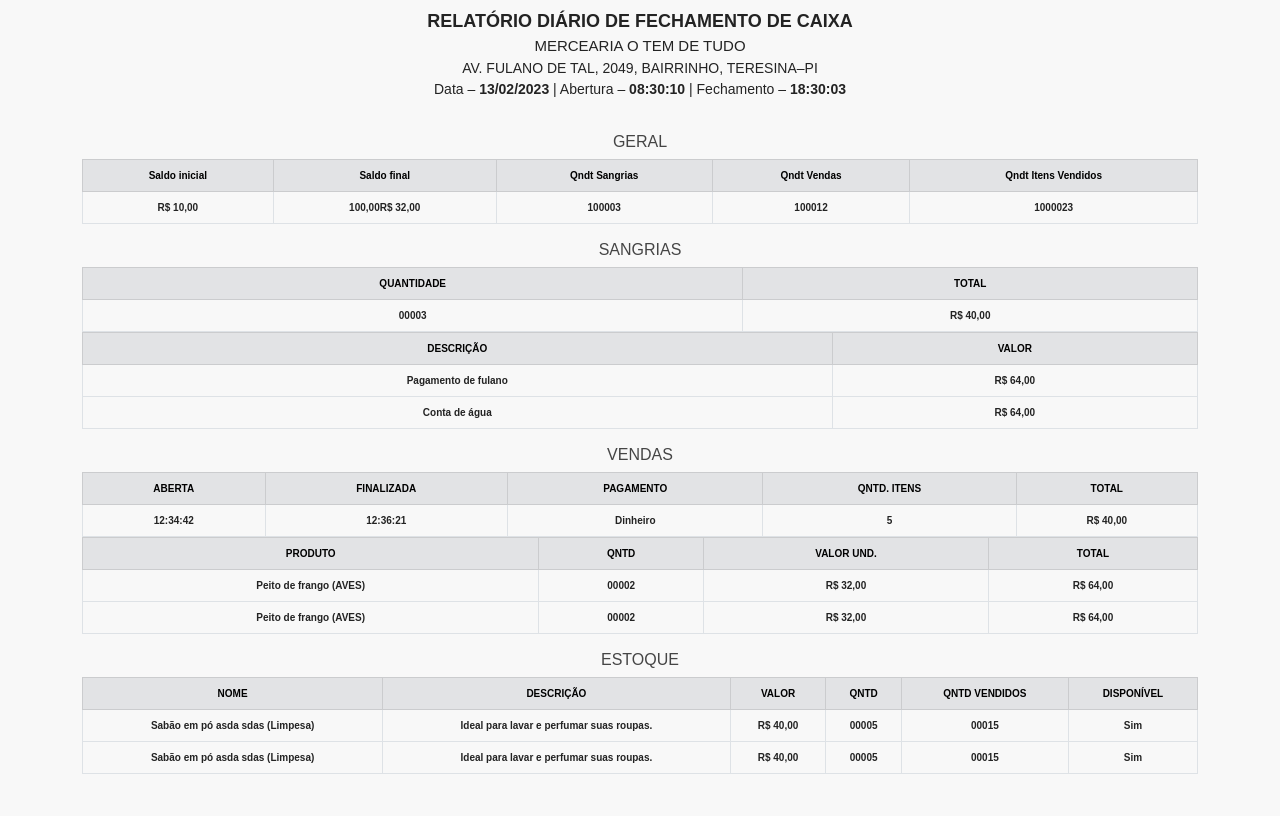
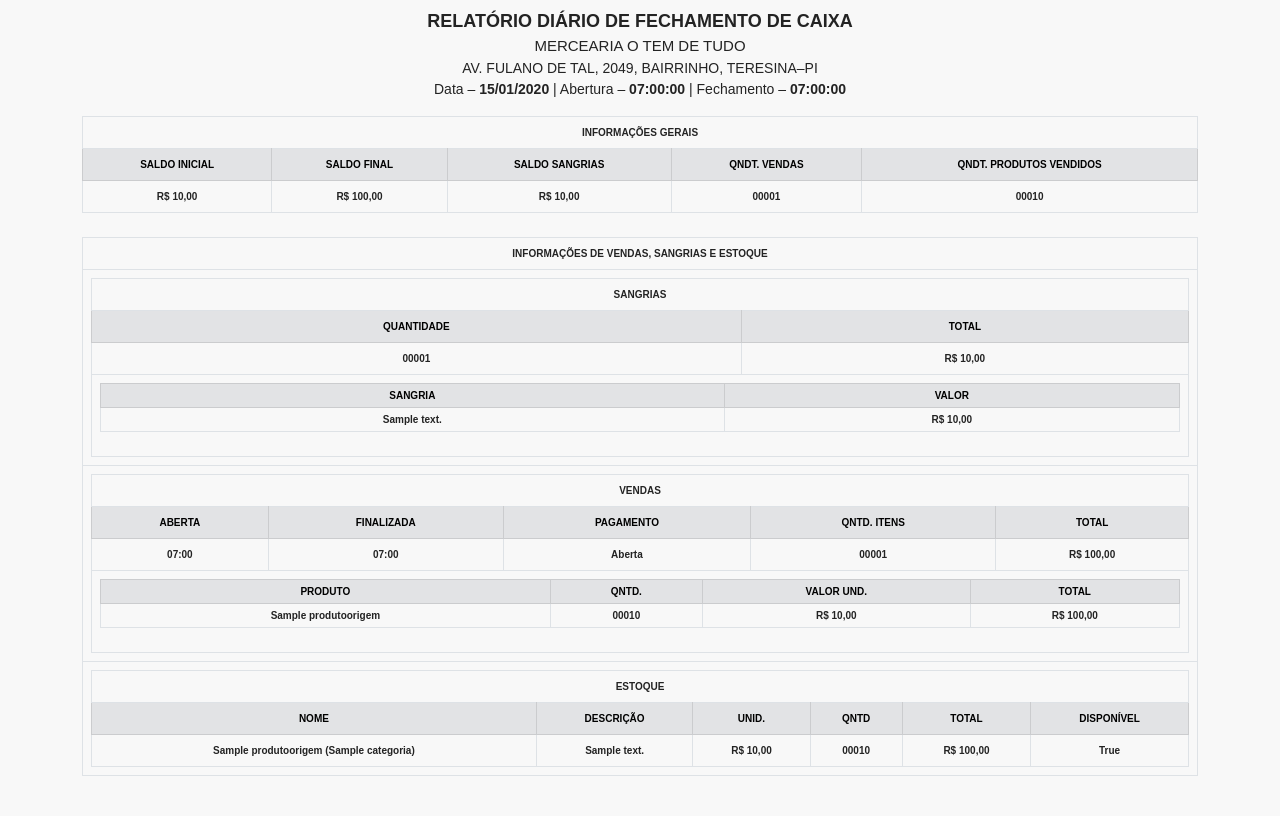
Before and after one commit to Juzeka/Mercearia, a Django app: template apps/financeiro/templates/financeiro/relatorio.html in a window 1280 px wide. Before the commit the page ends 774 px from the top, so only its background shows below. Run offline with Django 4.2, Linux system fonts and the light colour scheme; tables that the repository leaves empty hold one stand-in row (values such as "Sample post"); the template is opened without the code that fills it: values that come from a table or form of the project are taken from there, most other values are stand-ins (such as "Sample title", 1, 10 or a date in 2020); lists and menus that the app fills with data are empty.

Commit message:
pegando informacoes de forma dinamica

```diff
--- a/apps/financeiro/templates/financeiro/relatorio.html
+++ b/apps/financeiro/templates/financeiro/relatorio.html
@@ -6,15 +6,11 @@
     <meta charset="UTF-8">
     <meta http-equiv="X-UA-Compatible" content="IE=edge">
     <meta name="viewport" content="width=device-width, initial-scale=1.0">
-    <link
-        href="https://cdn.jsdelivr.net/npm/bootstrap@5.0.2/dist/css/bootstrap.min.css"
-        rel="stylesheet"
-        crossorigin="anonymous"
-    >
+    <link href="https://cdn.jsdelivr.net/npm/bootstrap@5.0.2/dist/css/bootstrap.min.css" rel="stylesheet" crossorigin="anonymous">
     <title>Relatório C{{ caixa.pk }} &ndash; {{ caixa.criado_em |date:'d/m/y' }}</title>
     <style>
         @page {
-            margin-top: 25px;
+            margin-top: 15px;
             margin-left: 8px;
             margin-right: 8px;
             background-color: rgb(248, 248, 248);
@@ -36,90 +32,103 @@
     </style>
 </head>
 <body class="container">
-    <section>
+    <section class="mb-4">
         <div class="row text-center">
-            <div class="col-12 mt-2 mb-4">
+            <div class="col-12 mt-2 mb-3">
                 <span style="font-size: 18px !important;"><strong>RELATÓRIO DIÁRIO DE FECHAMENTO DE CAIXA</strong></span><br>
                 <span style="font-size: 15px !important;">MERCEARIA O TEM DE TUDO</span><br>
                 <span style="font-size: 14px !important;">AV. FULANO DE TAL, 2049, BAIRRINHO, TERESINA&ndash;PI</span><br>
-                <span style="font-size: 14px !important;">Data &ndash; <strong>13/02/2023</strong> | Abertura &ndash; <strong>08:30:10</strong> | Fechamento &ndash; <strong>18:30:03</strong></span>
+                <span style="font-size: 14px !important;">Data &ndash; <strong>{{ caixa.criado_em |date:'d/m/Y'}}</strong> | Abertura &ndash; <strong>{{ caixa.criado_em |date:'H:i:s'}}</strong> | Fechamento &ndash; <strong>{{ caixa.fechado_em |date:'H:i:s'}}</strong></span>
             </div>
-            <div class="col-12 mt-2">
-                <h6>GERAL</h6>
+            <div class="col-12">
                 <table class="table table-bordered">
                     <thead>
+                        <tr>
+                            <th colspan="5">INFORMAÇÕES GERAIS</th>
+                        </tr>
                         <tr class="table-secondary">
-                            <th scope="col">Saldo inicial</th>
-                            <th scope="col">Saldo final</th>
-                            <th scope="col">Qndt Sangrias</th>
-                            <th scope="col">Qndt Vendas</th>
-                            <th scope="col">Qndt Itens Vendidos</th>
+                            <th scope="col">SALDO INICIAL</th>
+                            <th scope="col">SALDO FINAL</th>
+                            <th scope="col">SALDO SANGRIAS</th>
+                            <th scope="col">QNDT. VENDAS</th>
+                            <th scope="col">QNDT. PRODUTOS VENDIDOS</th>
                         </tr>
                     </thead>
                     <tbody>
                         <tr>
-                            <th>{{ teste | parse_for_reais }}</th>
-                            <th>{{ caixa.total }}R$ 32,00</th>
-                            <th>{{ caixa.qntd_sangrias }}00003</th>
-                            <th>{{ caixa.qntd_vendas }}00012</th>
-                            <th>{{ caixa.qntd_itens_vendidos }}00023</th>
+                            <th>{{ caixa.valor_inicial |parse_for_reais }}</th>
+                            <th>{{ caixa.total |parse_for_reais }}</th>
+                            <th>{{ caixa.total_sangrias |parse_for_reais }}</th>
+                            <th>{{ caixa.qntd_vendas |zeros_esquerda }}</th>
+                            <th>{{ caixa.qntd_itens_vendidos |zeros_esquerda }}</th>
                         </tr>
                     </tbody>
                 </table>
             </div>
-        </div>
-    </section>
-
-    <section>
-        <div class="row">
-            <div class="col text-center">
-                <h6>SANGRIAS</h6>
-                <div class="row">
-                    <div class="col-12">
+            <div class="col-12 mt-2">
+                <table class="table table-bordered">
+                    <thead>
+                        <tr>
+                            <th colspan="5">INFORMAÇÕES DE VENDAS, SANGRIAS E ESTOQUE</th>
+                        </tr>
+                    </thead>
+                    <tbody>
+                        <tr>
+                        <tr>
+                            <td colspan="5">
                                 <table class="table table-bordered" style="margin-bottom: 0;">
                                     <thead>
+                                        <tr>
+                                            <th colspan="2">SANGRIAS</th>
+                                        </tr>
                                         <tr class="table-secondary">
                                             <th scope="col">QUANTIDADE</th>
                                             <th scope="col">TOTAL</th>
                                         </tr>
                                     </thead>
                                     <tbody>
+                                        {% if caixa.sangrias %}
                                         <tr>
-                                    <th>00003</th>
-                                    <th>R$ 40,00</th>
+                                            <th>{{ caixa.qntd_sangrias |zeros_esquerda }}</th>
+                                            <th>{{ caixa.total_sangrias |parse_for_reais }}</th>
                                         </tr>
-                            </tbody>
-                        </table>
-                        <table class="table table-bordered">
+                                        <tr>
+                                            <th colspan="2">
+                                                <table class="table table-sm table-bordered">
                                                     <thead>
                                                         <tr class="table-secondary">
-                                    <th scope="col">DESCRIÇÃO</th>
+                                                            <th scope="col">SANGRIA</th>
                                                             <th scope="col">VALOR</th>
                                                         </tr>
                                                     </thead>
                                                     <tbody>
+                                                        {% for sangria in caixa.sangrias.all %}
                                                             <tr>
-                                    <th>Pagamento de fulano</th>
-                                    <th>R$ 64,00</th>
+                                                                <th>{{ sangria.descricao }}</th>
+                                                                <th>{{ sangria.valor |parse_for_reais }}</th>
+                                                            </tr>
+                                                        {% endfor %}
+                                                    </tbody>
+                                                </table>
+                                            </th>
+                                        </tr>
+                                        {% else %}
+                                        <tr>
+                                            <td colspan="2">Não há sangrias registradas.</td>
+                                        </tr>
+                                        {% endif %}
+
+                                    </tbody>
+                                </table>
+                            </td>
                         </tr>
                         <tr>
-                                    <th>Conta de água</th>
-                                    <th>R$ 64,00</th>
-                                </tr>
-                            </tbody>
-                        </table>
-                    </div>
-                </div>
-            </div>
-        </div>
-    </section>
-
-    <section>
-        <div class="row">
-            <div class="col-12 text-center">
-                <h6>VENDAS</h6>
+                            <td colspan="5">
                                 <table class="table table-bordered" style="margin-bottom: 0;">
                                     <thead>
+                                        <tr>
+                                            <th colspan="5">VENDAS</th>
+                                        </tr>
                                         <tr class="table-secondary">
                                             <th scope="col">ABERTA</th>
                                             <th scope="col">FINALIZADA</th>
@@ -129,36 +138,80 @@
                                         </tr>
                                     </thead>
                                     <tbody>
+                                        {% if caixa.vendas %}
+
+                                            {% for venda in caixa.vendas.all %}
                                                 <tr>
-                            <th>12:34:42</th>
-                            <th>12:36:21</th>
-                            <th>Dinheiro</th>
-                            <th>5</th>
-                            <th>R$ 40,00</th>
+                                                    <th>{{ venda.criado_em |date:'H:i'}}</th>
+                                                    <th>{{ venda.alterado_em |date:'H:i'}}</th>
+                                                    <th>{{ venda.get_forma_pagamento_display }}</th>
+                                                    <th>{{ venda.qntd_itens |zeros_esquerda }}</th>
+                                                    <th>{{ venda.total |parse_for_reais }}</th>
                                                 </tr>
-                    </tbody>
-                </table>
-                <table class="table table-bordered">
+                                                <tr>
+                                                    <td colspan="5">
+                                                        <table class="table table-sm table-bordered">
                                                             <thead>
                                                                 <tr class="table-secondary">
                                                                     <th scope="col">PRODUTO</th>
-                            <th scope="col">QNTD</th>
+                                                                    <th scope="col">QNTD.</th>
                                                                     <th scope="col">VALOR UND.</th>
                                                                     <th scope="col">TOTAL</th>
                                                                 </tr>
                                                             </thead>
                                                             <tbody>
+                                                                {% for item_venda in venda.item_venda_venda.all %}
                                                                     <tr>
-                            <th>Peito de frango (AVES)</th>
-                            <th>00002</th>
-                            <th>R$ 32,00</th>
-                            <th>R$ 64,00</th>
+                                                                        <th>{{ item_venda.produto.nome }}</th>
+                                                                        <th>{{ item_venda.quantidade |zeros_esquerda}}</th>
+                                                                        <th>{{ item_venda.produto.valor |parse_for_reais}}</th>
+                                                                        <th>{{ item_venda.total |parse_for_reais}}</th>
+                                                                    </tr>
+                                                                {% endfor %}
+                                                            </tbody>
+                                                        </table>
+                                                    </td>
+                                                </tr>
+                                            {% endfor %}
+                                        {% else %}
+                                                <tr>
+                                                    <td colspan="5">Não há vendas registradas.</td>
+                                                </tr>
+                                        {% endif %}
+                                    </tbody>
+                                </table>
+                            </td>
                         </tr>
                         <tr>
-                            <th>Peito de frango (AVES)</th>
-                            <th>00002</th>
-                            <th>R$ 32,00</th>
-                            <th>R$ 64,00</th>
+                            <td colspan="5">
+                                <table class="table table-bordered" style="margin-bottom: 0;">
+                                    <thead>
+                                        <tr>
+                                            <th colspan="6">ESTOQUE</th>
+                                        </tr>
+                                        <tr class="table-secondary">
+                                            <th scope="col">NOME</th>
+                                            <th scope="col">DESCRIÇÃO</th>
+                                            <th scope="col">UNID.</th>
+                                            <th scope="col">QNTD</th>
+                                            <th scope="col">TOTAL</th>
+                                            <th scope="col">DISPONÍVEL</th>
+                                        </tr>
+                                    </thead>
+                                    <tbody>
+                                        {% for produto in produtos %}
+                                            <tr>
+                                                <th>{{ produto.nome }} ({{ produto.categoria }})</th>
+                                                <th>{{ produto.descricao }}</th>
+                                                <th>{{ produto.valor |parse_for_reais }}</th>
+                                                <th>{{ produto.quantidade |zeros_esquerda }}</th>
+                                                <th>{{ produto.total_produto |parse_for_reais }}</th>
+                                                <th>{{ produto.ativo }}</th>
+                                            </tr>
+                                        {% endfor %}
+                                    </tbody>
+                                </table>
+                            </td>
                         </tr>
                     </tbody>
                 </table>
@@ -166,43 +219,7 @@
         </div>
     </section>
 
-    <section class="mb-4">
-        <div class="row">
-            <div class="col-12 text-center">
-                <h6>ESTOQUE</h6>
-                <table class="table table-bordered" style="margin-bottom: 0;">
-                    <thead>
-                        <tr class="table-secondary">
-                            <th scope="col">NOME</th>
-                            <th scope="col">DESCRIÇÃO</th>
-                            <th scope="col">VALOR</th>
-                            <th scope="col">QNTD</th>
-                            <th scope="col">QNTD VENDIDOS</th>
-                            <th scope="col">DISPONÍVEL</th>
-                        </tr>
-                    </thead>
-                    <tbody>
-                        <tr>
-                            <th>Sabão em pó asda sdas (Limpesa)</th>
-                            <th>Ideal para lavar e perfumar suas roupas.</th>
-                            <th>R$ 40,00</th>
-                            <th>00005</th>
-                            <th>00015</th>
-                            <th>Sim</th>
-                        </tr>
-                        <tr>
-                            <th>Sabão em pó asda sdas (Limpesa)</th>
-                            <th>Ideal para lavar e perfumar suas roupas.</th>
-                            <th>R$ 40,00</th>
-                            <th>00005</th>
-                            <th>00015</th>
-                            <th>Sim</th>
-                        </tr>
-                    </tbody>
-                </table>
+    <script src="https://cdn.jsdelivr.net/npm/bootstrap@5.0.2/dist/js/bootstrap.bundle.min.js" crossorigin="anonymous"></script>
 
-            </div>
-        </div>
-    </section>
 </body>
 </html>
```
Lines whose indentation alone changed are shown as unchanged.
